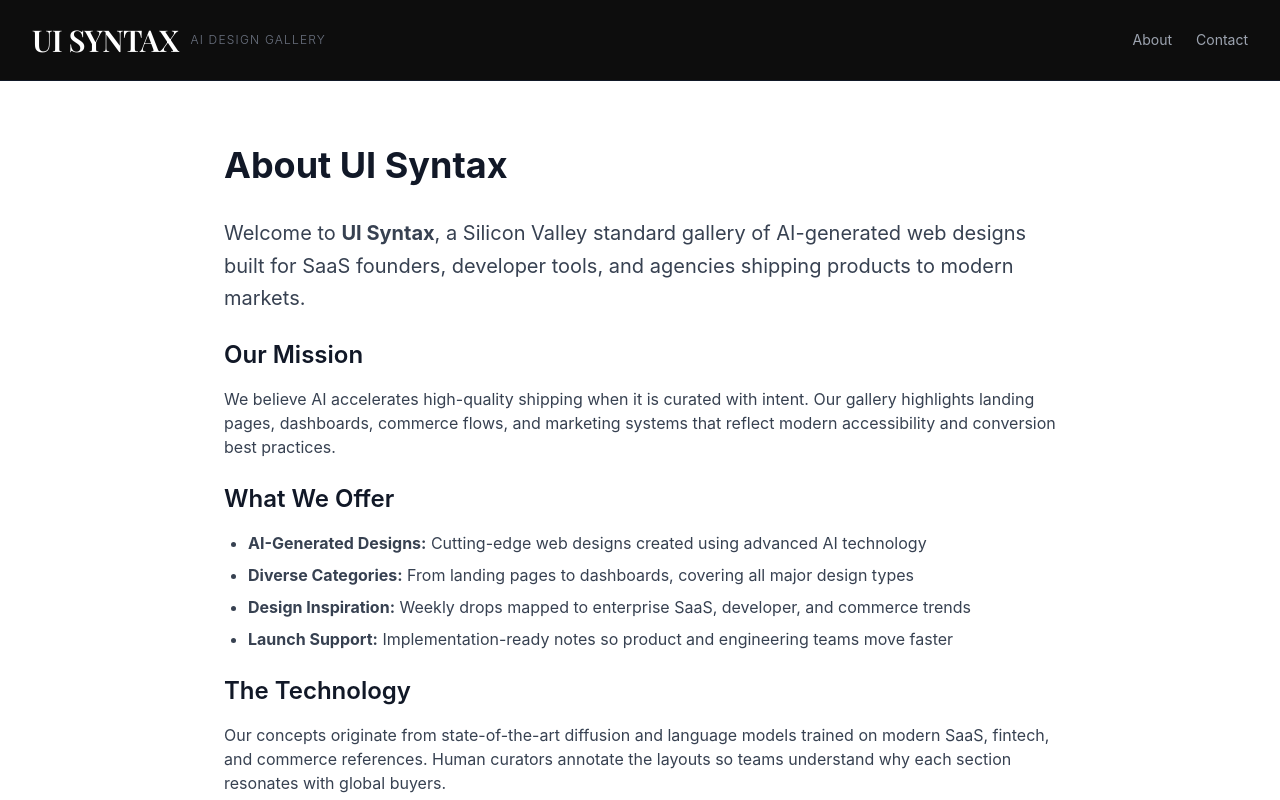
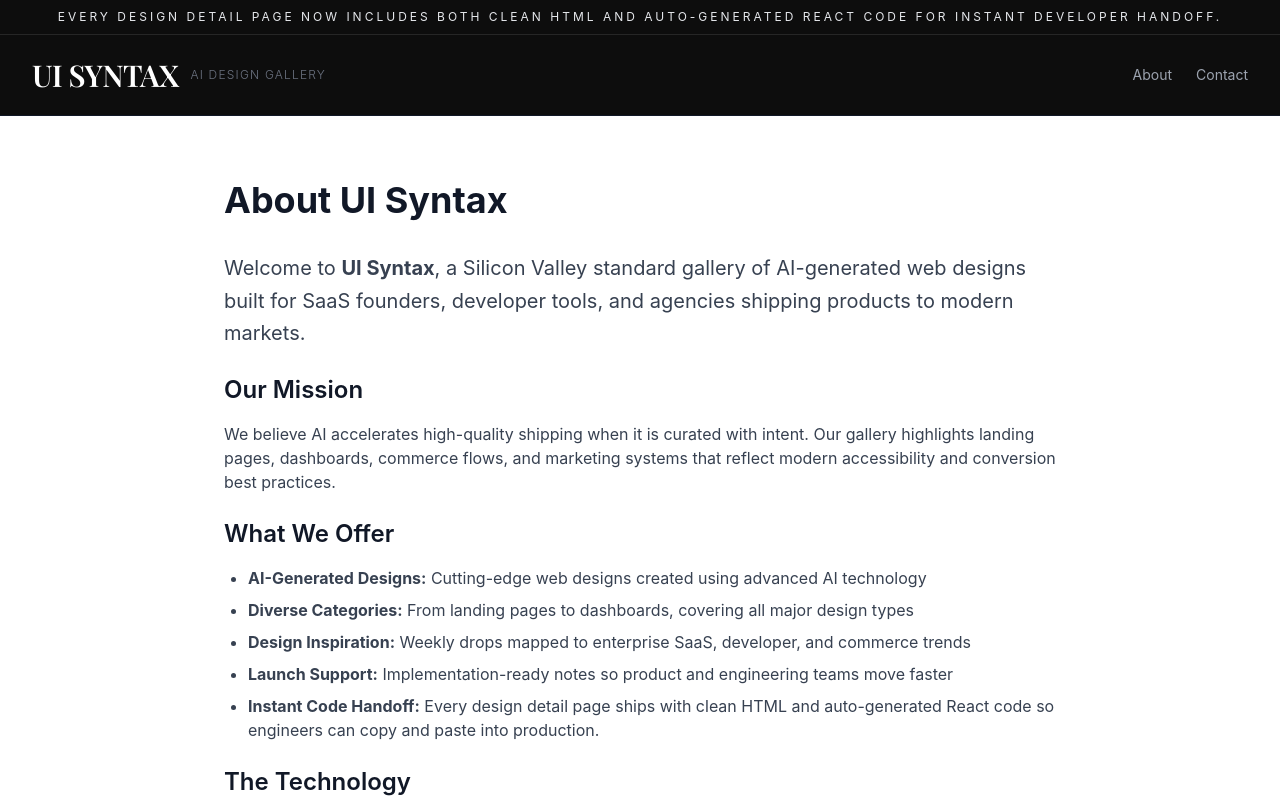
Before and after one commit to SecuThive/photopolio_maindesign, a Next.js app: page /about in a window 1280 px wide. Shown: the top 800 px of the page. Built offline with nearby package versions, Linux system fonts and the light colour scheme; a web font is replaced by a local one.

Commit message:
update add react code

```diff
--- a/app/about/page.tsx
+++ b/app/about/page.tsx
@@ -72,6 +72,9 @@ export default function AboutPage() {
               </li>
               <li>
                 <strong>Launch Support:</strong> Implementation-ready notes so product and engineering teams move faster
+              </li>
+              <li>
+                <strong>Instant Code Handoff:</strong> Every design detail page ships with clean HTML and auto-generated React code so engineers can copy and paste into production.
               </li>
             </ul>
           </section>
--- a/app/layout.tsx
+++ b/app/layout.tsx
@@ -7,7 +7,7 @@ import CommandPalette from '@/components/CommandPalette';
 import "./globals.css";
 
 const siteUrl = 'https://ui-syntax.com';
-const siteDescription = 'UI Syntax is a Silicon Valley standard AI web design gallery for SaaS founders, product designers, and front-end engineers who need production-ready inspiration.';
+const siteDescription = 'UI Syntax is a Silicon Valley standard AI web design gallery for SaaS founders, product designers, and front-end engineers who need production-ready inspiration plus copy-ready HTML and React code blocks.';
 
 export const metadata: Metadata = {
   metadataBase: new URL(siteUrl),
@@ -187,6 +187,9 @@ export default function RootLayout({
         />
       </head>
       <body>
+        <div className="bg-black/95 text-[12px] uppercase tracking-[0.25em] text-gray-200 text-center py-2 px-4 border-b border-white/10">
+          Every design detail page now includes both clean HTML and auto-generated React code for instant developer handoff.
+        </div>
         {children}
         <CommandPalette />
         <Analytics />
--- a/app/page.tsx
+++ b/app/page.tsx
@@ -44,8 +44,9 @@ export default async function HomePage({
           </h1>
           <p className="text-lg text-gray-600 max-w-3xl mx-auto md:mx-0">
             UI Syntax curates Silicon Valley standard landing pages, dashboards, and e-commerce layouts
-            generated by AI. Every concept is reviewed with accessibility guidelines, marketing
-            copy, and developer handoff in mind so your next release ships faster.
+            generated by AI. Every concept is reviewed with accessibility guidelines, marketing copy, and developer
+            handoff in mind so your next release ships faster—complete with copy-ready HTML and auto-generated React
+            code on every design detail page.
           </p>
           <div className="flex flex-wrap justify-center md:justify-start gap-3">
             {["B2B SaaS", "Developer tools", "Fintech", "Commerce"].map((tag) => (
--- a/components/Footer.tsx
+++ b/components/Footer.tsx
@@ -153,7 +153,7 @@ export default function Footer() {
               UI SYNTAX
             </h2>
             <p className="text-gray-400 text-sm">
-              UI Syntax is your premier destination for AI-generated web design inspiration. We curate cutting-edge designs across landing pages, dashboards, e-commerce interfaces, and mobile applications. Explore modern design patterns, color palettes, and innovative layouts tailored for SaaS founders, product designers, developers, and creative professionals. Discover the future of web design with AI-powered creativity and human-curated quality.
+              UI Syntax is your premier destination for AI-generated web design inspiration. We curate cutting-edge designs across landing pages, dashboards, e-commerce interfaces, and mobile applications. Explore modern design patterns, color palettes, and innovative layouts tailored for SaaS founders, product designers, developers, and creative professionals. Every design ships with copy-ready HTML plus auto-generated React code so your team can go from inspiration to implementation without friction.
             </p>
           </div>
 
```
